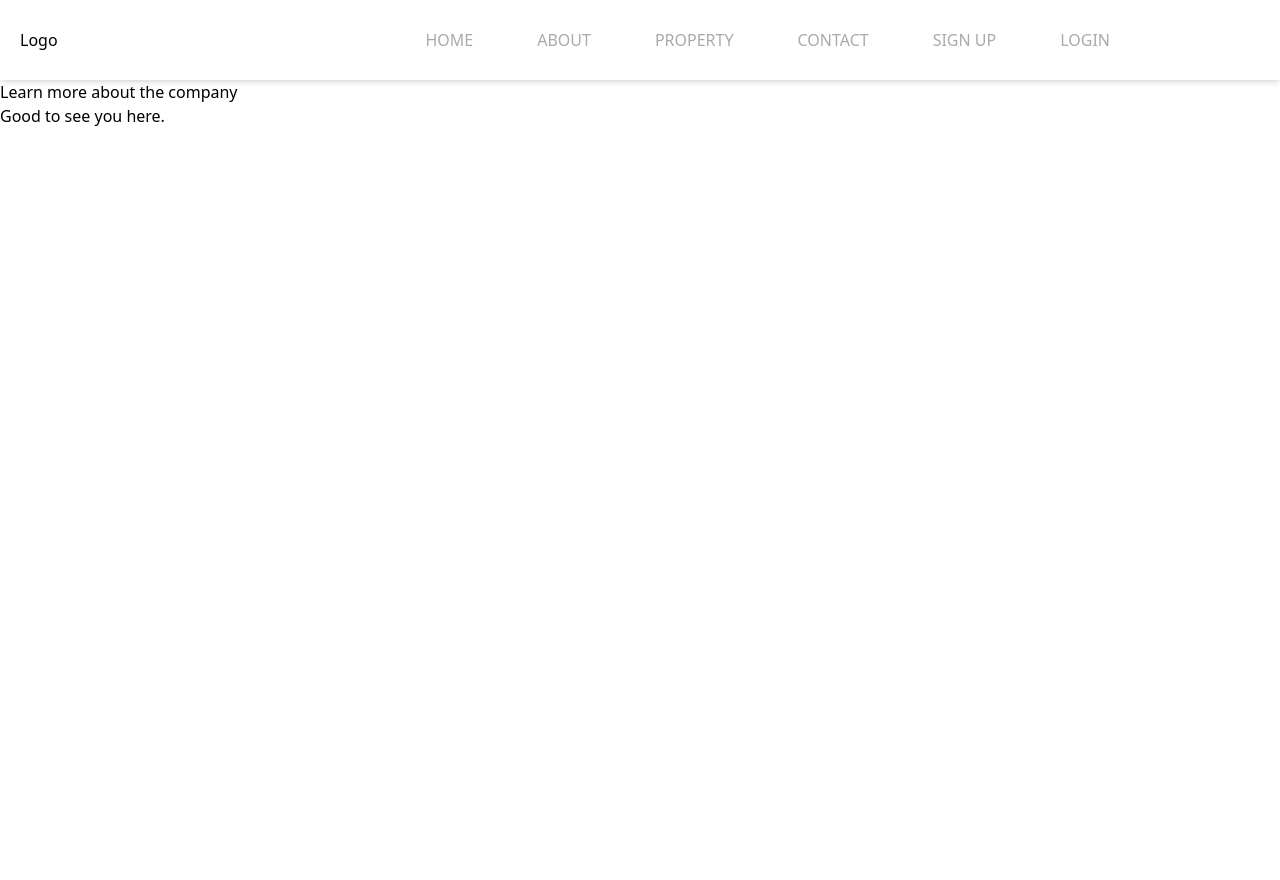
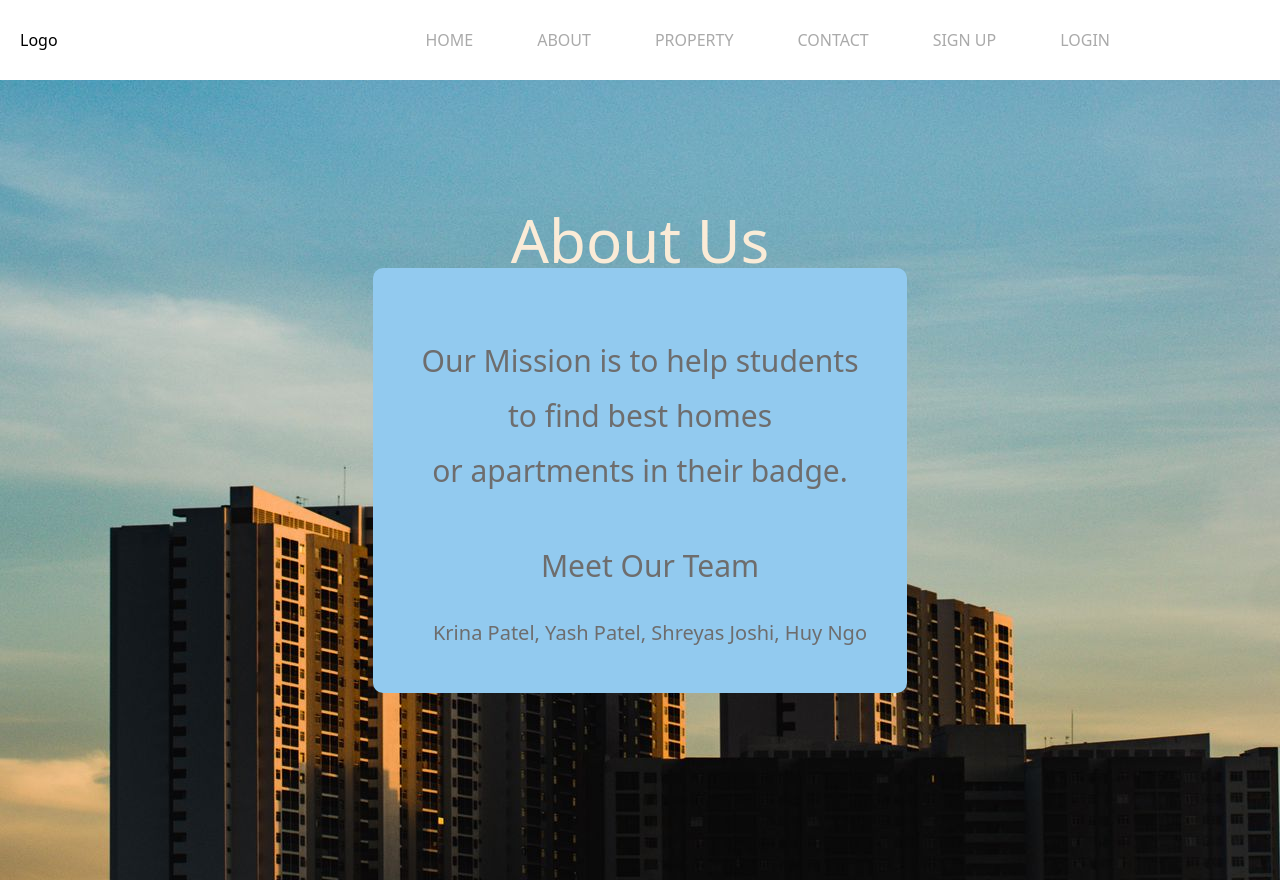
Before and after one commit to soulden1202/group-3-capstone-project, a React (Create React App) app: page /about in a window 1280 px wide. Before the commit the page ends 800 px from the top, so only its background shows below. Built offline with nearby package versions, Linux system fonts and the light colour scheme.

Commit message:
Add files via upload

```diff
--- /dev/null
+++ b/src/containers/about/About.css
@@ -0,0 +1,65 @@
+.about-container {
+    display: flex;
+    flex-direction: column;
+    align-items: center;
+    justify-content: center;
+    height: 100vh;
+    background-image: url("building_apartme.jpg");
+    background-size: cover;
+    background-position: center center;
+    filter: brightness(100%) contrast(100%);
+}
+
+.about-container h1 {
+   position: absolute;
+    top: 20%;
+    left: 50%;
+    transform: translate(-50%, -50%);
+    font-size: 3rem;
+    margin:0;
+    color: antiquewhite;
+}
+
+.about-container h2 {
+    font-size: 33px;
+    top: 0%;
+    color: #6e6d6d;
+}
+
+
+.team-container {
+
+    display: flex;
+    flex-direction: column;
+    justify-content: right;
+    margin-left: 20px;
+    align-items: center;
+    margin-top: 50px;
+    color: white;
+}
+
+
+.team-box {
+    background-color: #92caef;
+    padding: 20px;
+    border-radius: 10px;
+}
+
+.team-box h2 {
+    font-size: 30px;
+    margin-bottom: 10px;
+    text-align: center;
+}
+.team-container ul {
+    list-style: none;
+    margin: 10px;
+    padding: 10px;
+    text-align: center;
+    color: #6e6d6d;
+
+}
+
+.team-container li {
+    font-size: 20px;
+    margin-bottom: 5px;
+}
--- a/src/containers/about/About.jsx
+++ b/src/containers/about/About.jsx
@@ -1,10 +1,37 @@
 import React from "react";
+import "./About.css";
 
 const About = () => {
-  return <div>Learn more about the company
+    const titleStyles = {
+        fontSize: "60px",
+    };
 
-        <h2>Good to see you here.</h2>
-    </div>;
+    const teamStyles = {
+        fontSize: "30px",
+
+    };
+
+    return (
+
+        <div className="about-container">
+            <div className="team-box">
+            <h1 style={titleStyles}> About Us </h1>
+
+            <h2 style={{marginTop: "50px"}}>Our Mission is to help students</h2>
+            <h2>to find best homes</h2>
+            <h2>or apartments in their badge. </h2>
+
+            <div className="team-container">
+
+                <h2 style={teamStyles}>Meet Our Team</h2>
+                <ul>
+                    <li>Krina Patel, Yash Patel, Shreyas Joshi, Huy Ngo</li>
+
+                </ul>
+                </div>
+            </div>
+        </div>
+    );
 };
 
 
```
Also changed, not shown: src/containers/about/building_apartme.jpg (added).
